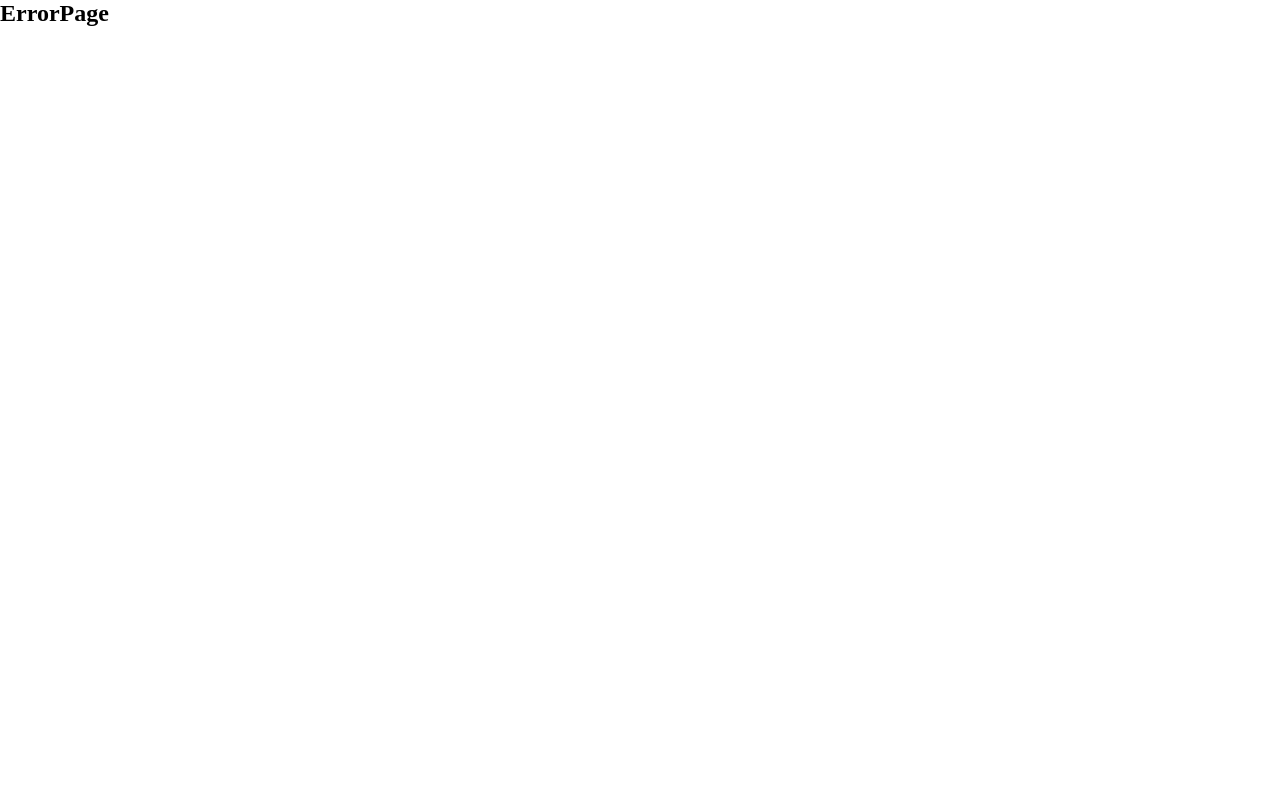
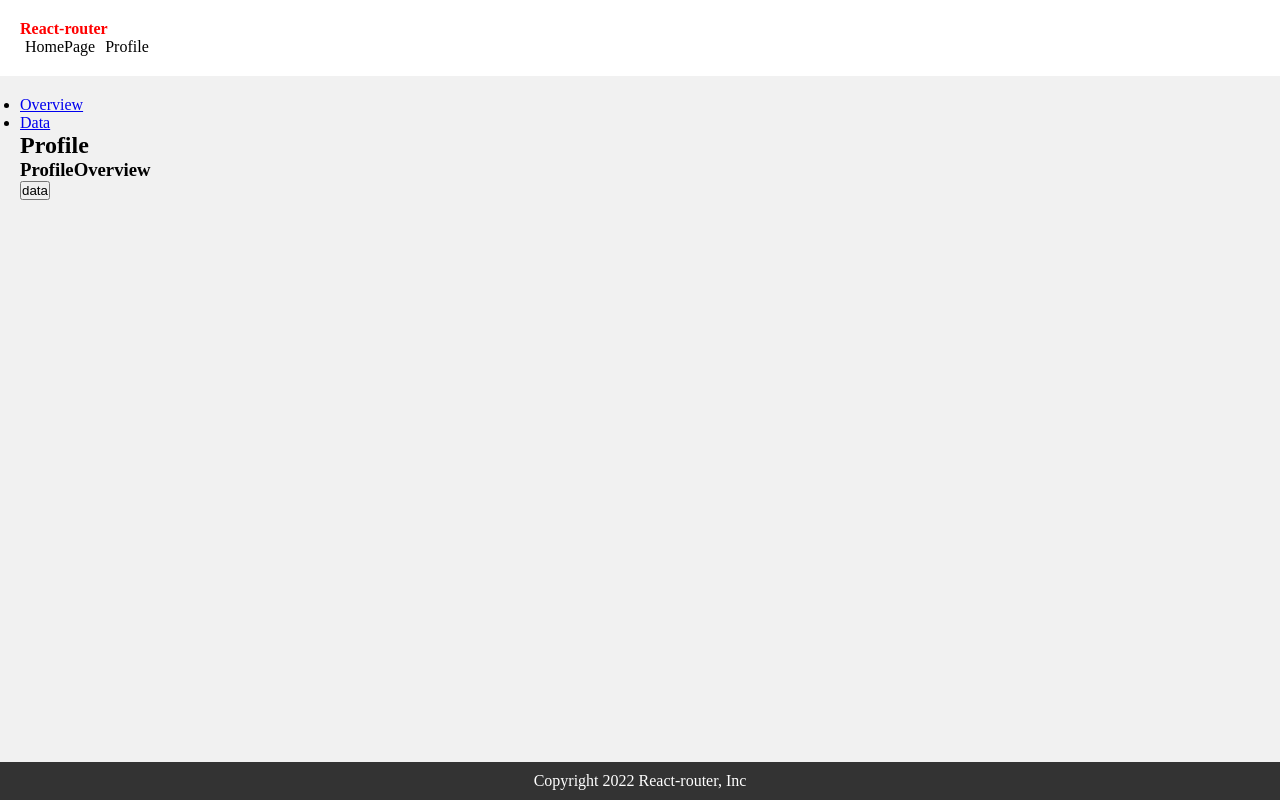
Before and after one commit to NikotoKoto/Training, a React (Vite) app in the folder React/Reactrouter/: page /profile in a window 1280 px wide. Before the commit this address had no page. Built offline with nearby package versions, Linux system fonts and the light colour scheme.

Commit message:
✨useNavigate, useLocation,Scroll > Learn how to used this

```diff
--- a/React/Reactrouter/src/components/layout/Header.jsx
+++ b/React/Reactrouter/src/components/layout/Header.jsx
@@ -1,5 +1,4 @@
-import React from "react";
-import { Link, NavLink } from "react-router-dom";
+import {  NavLink } from "react-router-dom";
 import styled from "styled-components";
 
 export default function header() {
@@ -16,7 +15,7 @@ export default function header() {
         </NavLink>
         <NavLink
           className={({ isActive }) => (isActive ? "link-active" : "")}
-          to="/profile/123/toto?age=12"
+          to="/profile/"
         >
           Profile
         </NavLink>
--- a/React/Reactrouter/src/pages/Main.jsx
+++ b/React/Reactrouter/src/pages/Main.jsx
@@ -2,8 +2,15 @@ import Header from "../components/layout/Header";
 import Footer from "../components/layout/Footer";
 import styled from "styled-components";
 
-import { Outlet } from "react-router-dom";
+import { Outlet, ScrollRestoration, useLocation } from "react-router-dom";
+// import { useEffect } from "react";
 export default function Main() {
+  // const location = useLocation();
+
+  // useEffect(() => {
+  //   console.log(location)
+  // }, [location])
+
   return (
     <>
       <MainStyled>
@@ -12,6 +19,7 @@ export default function Main() {
           <Outlet/>
         </div>
         <Footer />
+        <ScrollRestoration/> {/*Used to return on top on the page when we charge an other page*/}
       </MainStyled>
     </>
   );
--- a/React/Reactrouter/src/pages/Profile/Profil.jsx
+++ b/React/Reactrouter/src/pages/Profile/Profil.jsx
@@ -2,15 +2,16 @@ import React from 'react'
 import { NavLink, Outlet, useParams, useSearchParams } from 'react-router-dom'
 
 export default function Profil() {
-  const {id,name} = useParams()
-  const [queryParams, setQueryParams] = useSearchParams();
-  console.log(queryParams)
-  console.log(queryParams.get("age"))
+  // const {id,name} = useParams()
+  // const [queryParams, setQueryParams] = useSearchParams();
+  // console.log(queryParams)
+  // console.log(queryParams.get("age"))
   return (
 <>
     <ul>
       <li><NavLink end to="">Overview</NavLink></li>
       <li><NavLink  to="data">Data</NavLink></li>
+      {/*To keep the scroll level, need to used preventScrollReset into method NavLink*/}
 
     </ul>
 
--- a/React/Reactrouter/src/pages/Profile/pages/Profile_ProfileData/ProfileData.jsx
+++ b/React/Reactrouter/src/pages/Profile/pages/Profile_ProfileData/ProfileData.jsx
@@ -2,6 +2,9 @@ import React from 'react'
 
 export default function ProfileData() {
   return (
-    <div>ProfileData</div>
+    <div>
+      <div>ProfileData</div>
+
+    </div>
   )
 }
--- a/React/Reactrouter/src/pages/Profile/pages/Profile_ProfileOverview/ProfileOverview.jsx
+++ b/React/Reactrouter/src/pages/Profile/pages/Profile_ProfileOverview/ProfileOverview.jsx
@@ -1,7 +1,15 @@
 import React from 'react'
+import { useNavigate } from 'react-router-dom'
 
 export default function ProfileOverview() {
+  const navigate = useNavigate();
+  const navigateToData = () => {
+    navigate("data")
+  }
   return (
-    <div>ProfileOverview</div>
+    <>
+    <h3>ProfileOverview</h3>
+    <button onClick={navigateToData}>data</button>
+    </>
   )
 }
--- a/React/Reactrouter/src/router.jsx
+++ b/React/Reactrouter/src/router.jsx
@@ -18,7 +18,7 @@ export const router = createBrowserRouter([
                 element: <HomePage/>
             },
             {
-                path:'/profile/:id/:name',
+                path:'/profile/',
                 element: <Profil/>,
                 children:[
                     {
```
